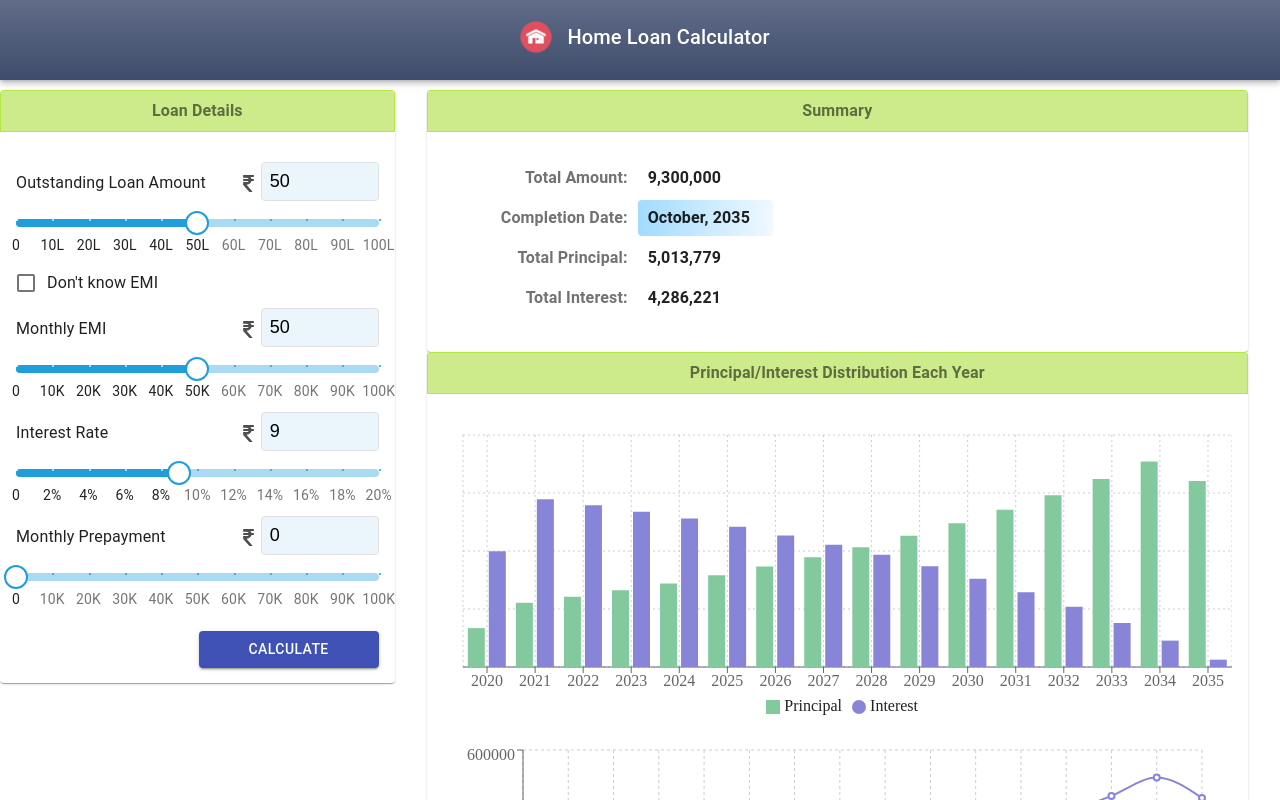
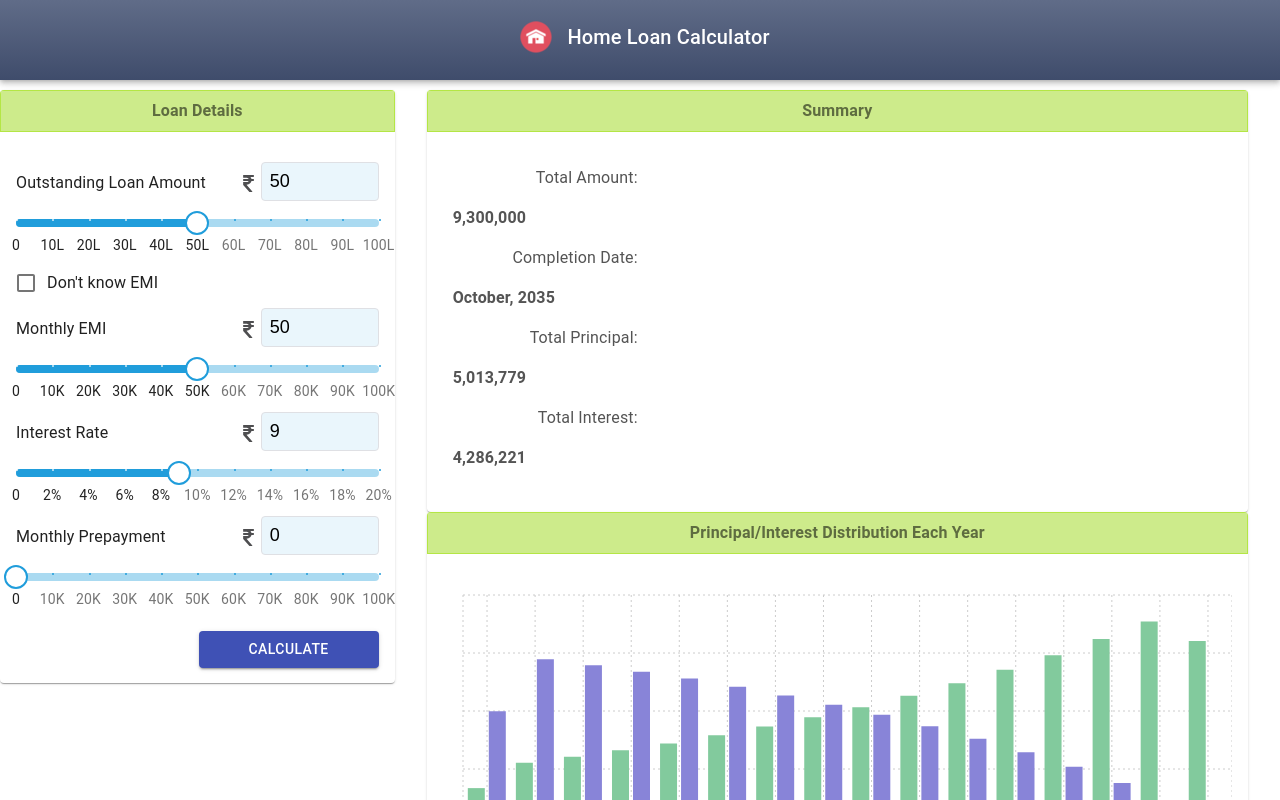
Before and after one commit to patelvimal/HomeLoanScheduler, a Next.js app: page / in a window 1280 px wide. Both pictures are taken after a click on the button "CALCULATE". Shown: the top 800 px of the page. Built offline with nearby package versions, Linux system fonts and the light colour scheme.

Commit message:
Added comparison

```diff
--- a/src/components/LoanReport.jsx
+++ b/src/components/LoanReport.jsx
@@ -13,7 +13,7 @@ import React from 'react';
 import { Bar, BarChart, CartesianGrid, Legend, Line, LineChart, ResponsiveContainer, Tooltip, XAxis, YAxis } from 'recharts';
 import { calcHomeLoan, calculateEMI, getSummary, getTotal } from '../shared/calculate-service';
 import { convertToLongNumber, getCompletionDate } from '../shared/utilities';
-
+import Grid from '@material-ui/core/Grid';
 
 
 const useCardStyles = makeStyles({
@@ -32,6 +32,13 @@ const useCardStyles = makeStyles({
     },
     content: {
         margin: '10px 0px'
+    },
+    label: {
+        textAlign:'center',
+        padding:'4px 0',
+        background: '#e6e6e6',
+        fontWeight: 'bold',
+        color:'#777474'
     }
 });
 
@@ -77,6 +84,15 @@ const LoanReport = (props) => {
     const { loanAmount, emi, interestRate, prePayment } = loanInfo;
     const loanDetail = calcHomeLoan(loanAmount, emi, interestRate, prePayment);
     const loanSummary = getSummary(loanDetail, "year");
+    var loanSummaryWithoutPrepayment = null;
+    var totalWithoutPrepayment = null;
+    if(prePayment > 0) {
+        const loanDetailWithoutPrepayment = calcHomeLoan(loanAmount, emi, interestRate, 0);
+        loanSummaryWithoutPrepayment = getSummary(loanDetailWithoutPrepayment, "year");
+        totalWithoutPrepayment = getTotal(loanSummaryWithoutPrepayment);
+        totalWithoutPrepayment.completionDate = getCompletionDate(loanDetailWithoutPrepayment);
+    }
+
     var total = getTotal(loanSummary);
     total.completionDate = getCompletionDate(loanDetail);
 
@@ -91,7 +107,20 @@ const LoanReport = (props) => {
                 }}>
                 </CardHeader>
                 <CardContent className={cardClasses.content}>
-                    <Summary data={total} />
+                    <Grid container spacing={4} item xs={12}>
+                        <Grid item xs={12} md={6} >
+                            {totalWithoutPrepayment?<Typography className={cardClasses.label} >With Prepayment</Typography>: null }
+                            <Summary data={total} />
+                        </Grid>
+                        {
+                            totalWithoutPrepayment?
+                                <Grid item xs={12} md={6} >
+                                    <Typography className={cardClasses.label} >Without Prepayment</Typography>
+                                    <Summary data={totalWithoutPrepayment} />
+                                </Grid>
+                            : null
+                        }
+                    </Grid>
                 </CardContent>
             </Card>
             <Card>
@@ -147,17 +176,14 @@ const useSummaryStyles = makeStyles({
             display: 'inline-block',
             padding: '4px 10px',
             margin: '2px 0px',
-            fontWeight: 'bold',
-
+            color: '#545454',
+            width: '40%',
             '&:first-child': {
                 paddingLeft: 50,
-                color: '#727272',
                 textAlign: 'right',
-                width: 135,
             },
             '&:last-child': {
                 fontWeight: 'bold',
-                width: 115,
             }
         },
 
@@ -166,13 +192,13 @@ const useSummaryStyles = makeStyles({
 
     completionDate: {
         ' & h6:last-child': {
-            backgroundColor: '#aee6f2',
-            background: '#a1dbff',
-            background: '-moz-linear-gradient(left, #a1dbff 0%, #cbebff 53%, #f0f9ff 100%)',
-            background: '-webkit-linear-gradient(left, #a1dbff 0%, #cbebff 53%, #f0f9ff 100%)',
-            background: 'linear-gradient(to right, #a1dbff 0%, #cbebff 53%, #f0f9ff 100%)',
-            filter: 'progid:DXImageTransform.Microsoft.gradient(startColorstr="#a1dbff", endColorstr="#f0f9ff", GradientType=1)',
-            borderRadius: 4
+            // backgroundColor: '#aee6f2',
+            // background: '#a1dbff',
+            // background: '-moz-linear-gradient(left, #a1dbff 0%, #cbebff 53%, #f0f9ff 100%)',
+            // background: '-webkit-linear-gradient(left, #a1dbff 0%, #cbebff 53%, #f0f9ff 100%)',
+            // background: 'linear-gradient(to right, #a1dbff 0%, #cbebff 53%, #f0f9ff 100%)',
+            // filter: 'progid:DXImageTransform.Microsoft.gradient(startColorstr="#a1dbff", endColorstr="#f0f9ff", GradientType=1)',
+            // borderRadius: 4
         }
     }
 
--- a/src/shared/calculate-service.js
+++ b/src/shared/calculate-service.js
@@ -23,33 +23,8 @@ export const calcHomeLoan = (loanAmount,emi,interestRate,prepayment) => {
         });
         currentMonth.setMonth(currentMonth.getMonth() + 2, 0);
     }
-    console.log(calculateEMI(4270000,9.55,240).toFixed(0));
     return result;
 };
-
-
-export const calcHomeLoanwithPrepayment = (loanAmount,emi,interestRate,prepayment) => {
-    var result=[];
-    var loanBalance = loanAmount;
-    var today = new Date();
-    var currentMonth = new Date(today.getFullYear(), today.getMonth() + 1, 0);
-    while( 0 < loanBalance) {
-        var perdayInterestAmount= ((loanBalance * (interestRate/100))/365);
-        var monthlyInterest = (perdayInterestAmount * currentMonth.getDate());
-        loanBalance = (loanBalance-(emi-monthlyInterest) - (prepayment|| 0));
-        var month = monthNames[currentMonth.getMonth()];
-        result.push({
-            month: month ,
-            year: currentMonth.getFullYear(),
-            principal: (emi-monthlyInterest),
-            interest:monthlyInterest,
-            balance: loanBalance
-        });
-        currentMonth.setMonth(currentMonth.getMonth() + 2, 0);
-    }
-    return result;
-};
-
 
 export const getSummary = (jsonData) =>{
     var result = null;
```
